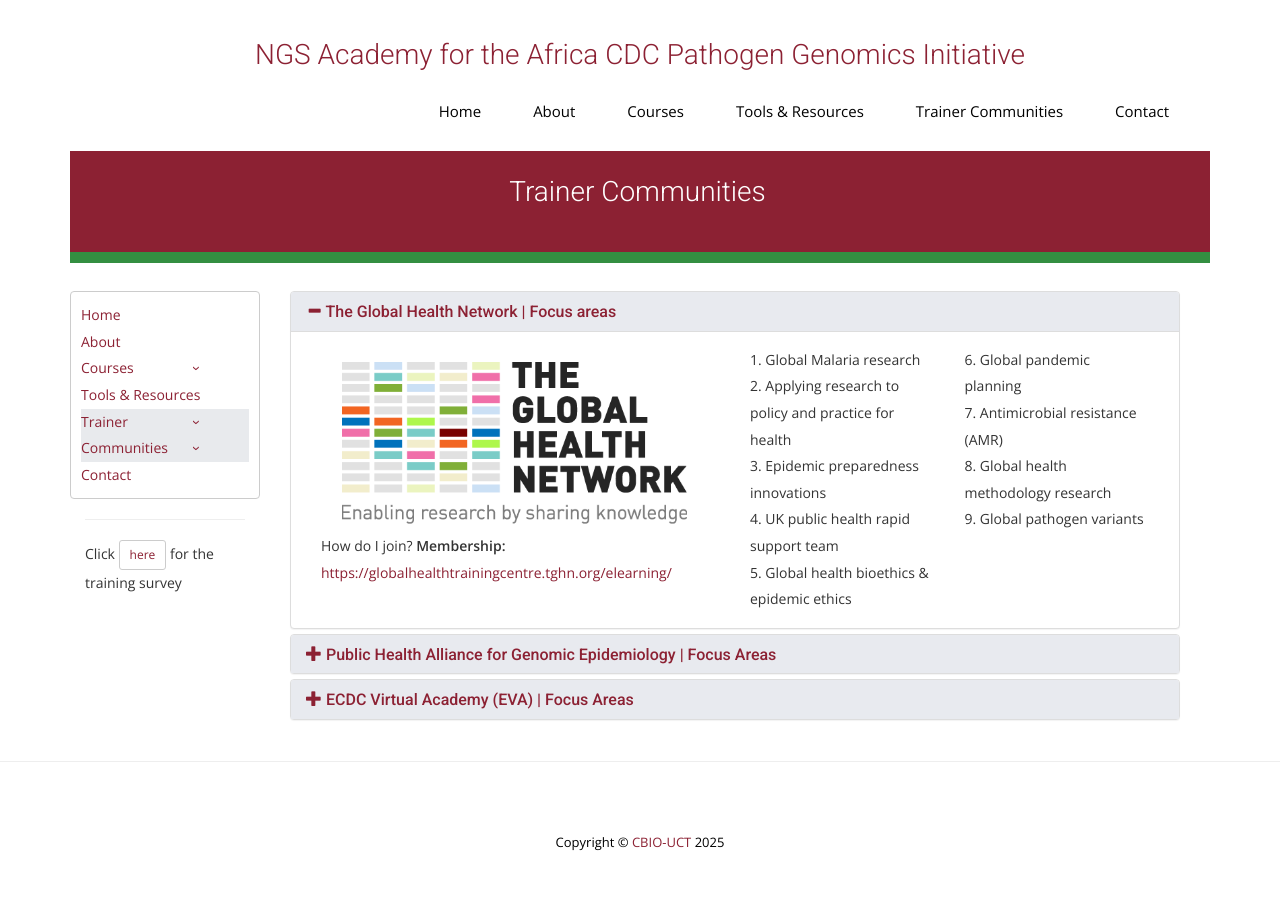
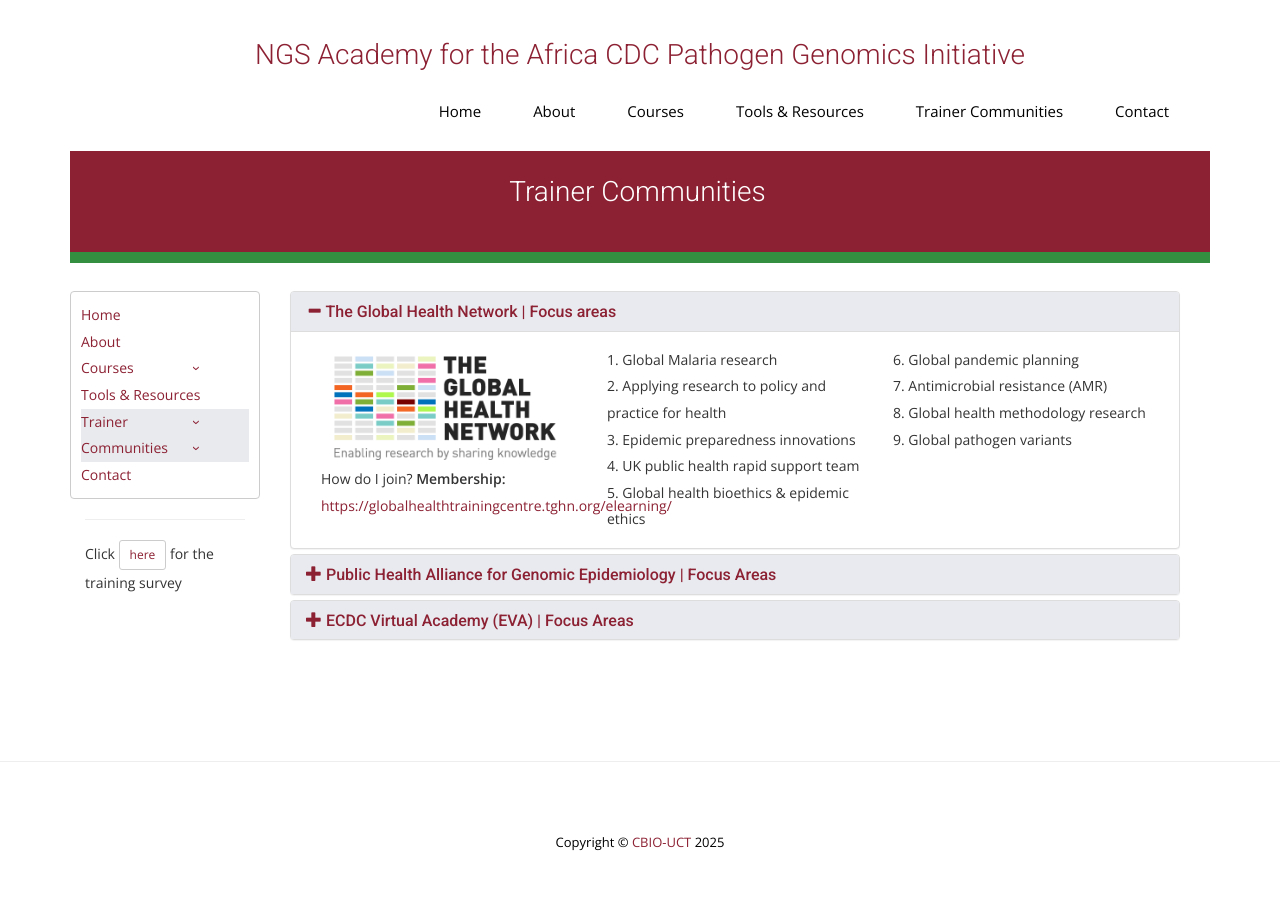
Before and after one commit to uct-cbio/ngs-academy, a Jekyll site: the page built from trainer_community.html, in a window 1280 px wide. Built offline with Jekyll 4.4.1, drawn with Linux system fonts in a browser that asks for light colours; nearby versions of some CDN libraries; some web fonts are replaced; library files that are not in the unit come from our copies; comment, search, counter and statistics services are not loaded.

Commit message:
adjusted column width

```diff
--- a/trainer_community.html
+++ b/trainer_community.html
@@ -36,7 +36,7 @@
           <!-- --- content 1 ---- -->
           <div class="container mt-5">
             <div class="row">
-              <div class="col-sm-6">
+              <div class="col-sm-4">
                 <div class="p-3 border bg-light">
                   <img alt="..." class="img-fluid" src="/ngs-academy/img/globalhealth.png" />
                   <div class="card-footer bg-transparent border-success">
@@ -45,7 +45,7 @@
                   </div>
                 </div>
               </div>
-              <div class="col-sm-3">
+              <div class="col-sm-4">
                 <div class="p-3 border bg-light">
                   1. Global Malaria research <br>
                   2. Applying research to policy and practice for health <br>
@@ -54,7 +54,7 @@
                   5. Global health bioethics & epidemic ethics <br>
                 </div>
               </div>
-              <div class="col-sm-3">
+              <div class="col-sm-4">
                 <div class="p-3 border bg-light">
                   6. Global pandemic planning <br>
                   7. Antimicrobial resistance (AMR) <br>
```
